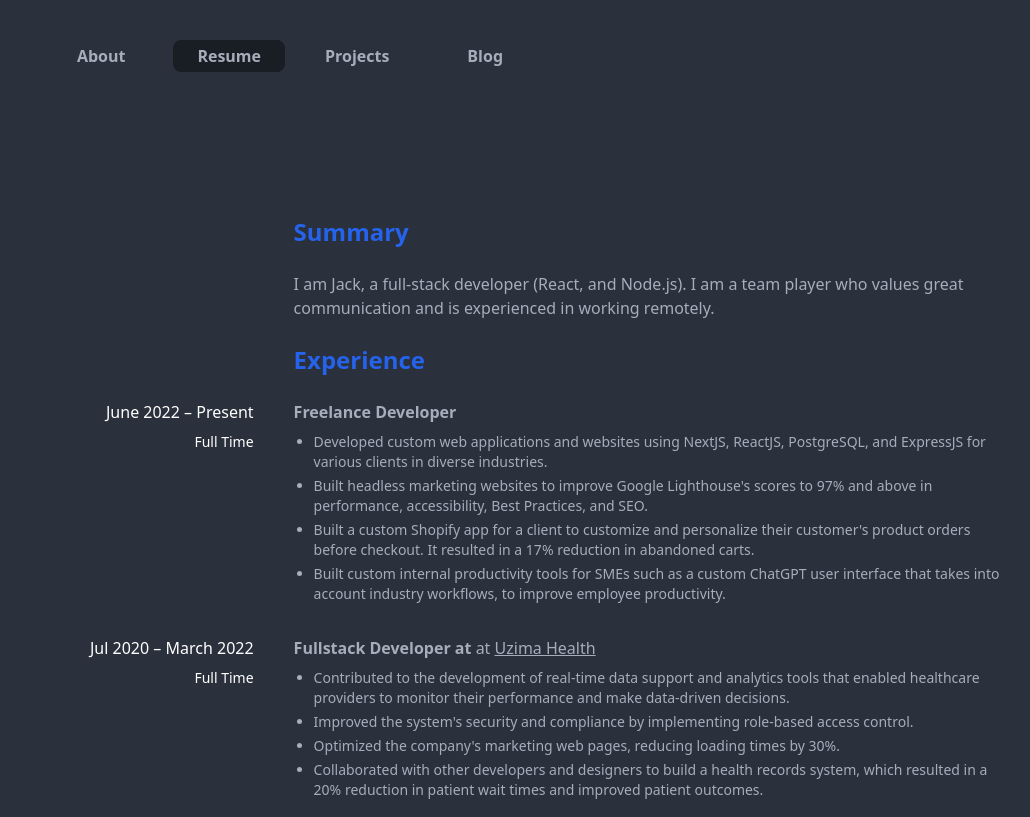
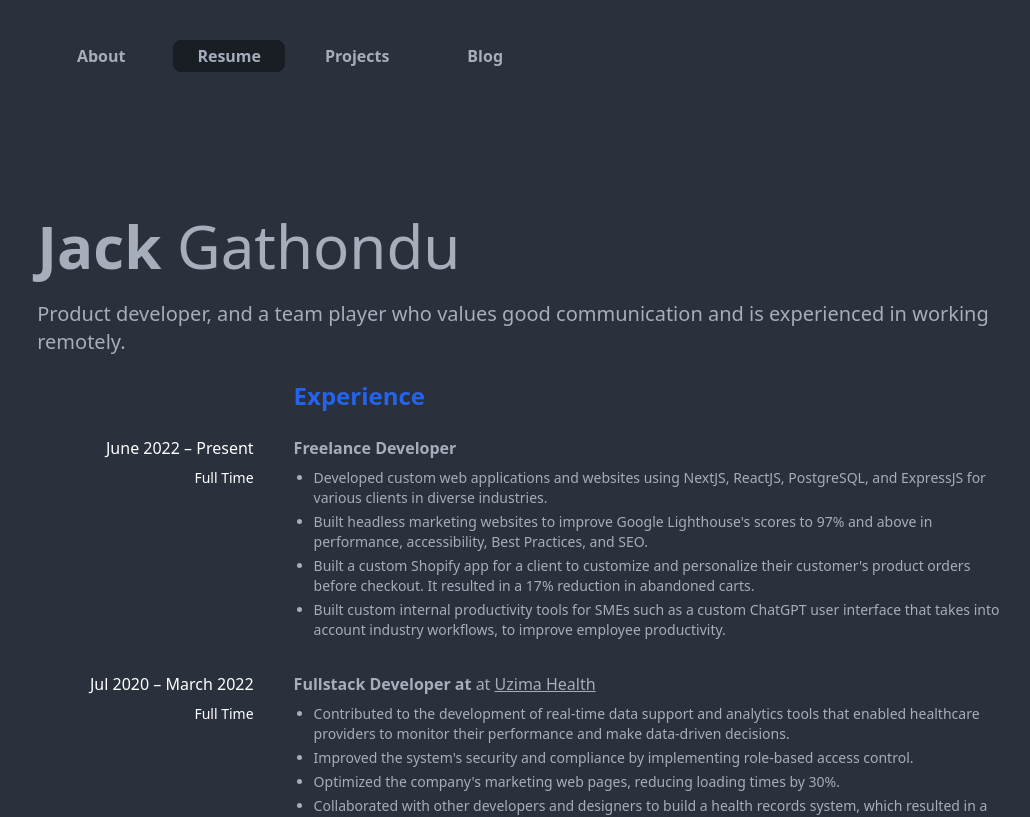
Before and after one commit to luckson1/site, a Next.js app: page /resume in a window 1280 px wide. Shown: the top 817 px of the page, without its empty margins (110-1140 px from the left). Built offline with nearby package versions, Linux system fonts and the light colour scheme.

Commit message:
fix: better copy

```diff
--- a/app/resume/page.tsx
+++ b/app/resume/page.tsx
@@ -4,20 +4,10 @@ const page = () => {
   return (
     <>
       <div className="flex flex-col gap-16 print:gap-6 lg:gap-6">
-      <div className="flex flex-col gap-16 print:gap-6 lg:gap-6">
-          <div className="grid items-baseline gap-x-10 print:grid-cols-4 lg:grid-cols-4">
-            <div className="print:col-span-3 print:col-start-2 lg:col-span-3 lg:col-start-2">
-              <h2 className="text-2xl font-bold text-blue-600">
-              Summary
-              </h2>
-            </div>
-          </div>
-          <div className="grid items-baseline gap-x-10 print:grid-cols-4 lg:grid-cols-4">
-            <div className="print:col-span-3 print:col-start-2 lg:col-span-3 lg:col-start-2">
-            <p>I am Jack, a full-stack developer (React, and Node.js). I am a team player who values great communication and is experienced in working remotely. </p>
-            </div>
-          </div>
-        </div>
+      <div className="flex flex-col gap-6 print:mt-10 print:gap-2"><h1 className="text-3xl md:text-6xl"><span className="font-black">Jack {" "}</span>
+<span className="font-extralight">{" "} Gathondu</span></h1>
+<h2 className="md:text-xl">Product developer, and a team player who values good communication and is experienced in working remotely.
+</h2></div>
         <div className="grid items-baseline gap-x-10 print:grid-cols-4 lg:grid-cols-4">
 
           <div className="print:col-start-2 lg:col-span-3 lg:col-start-2">
```
